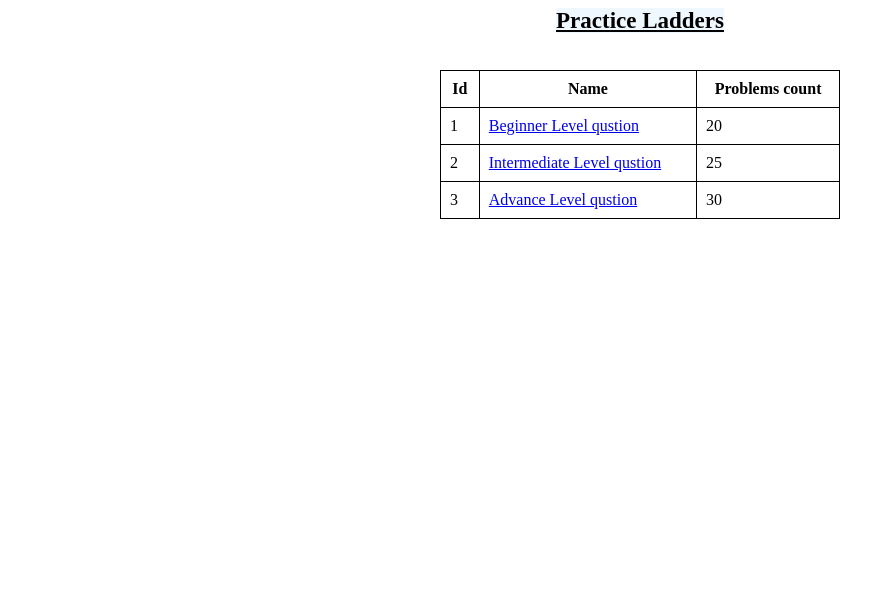
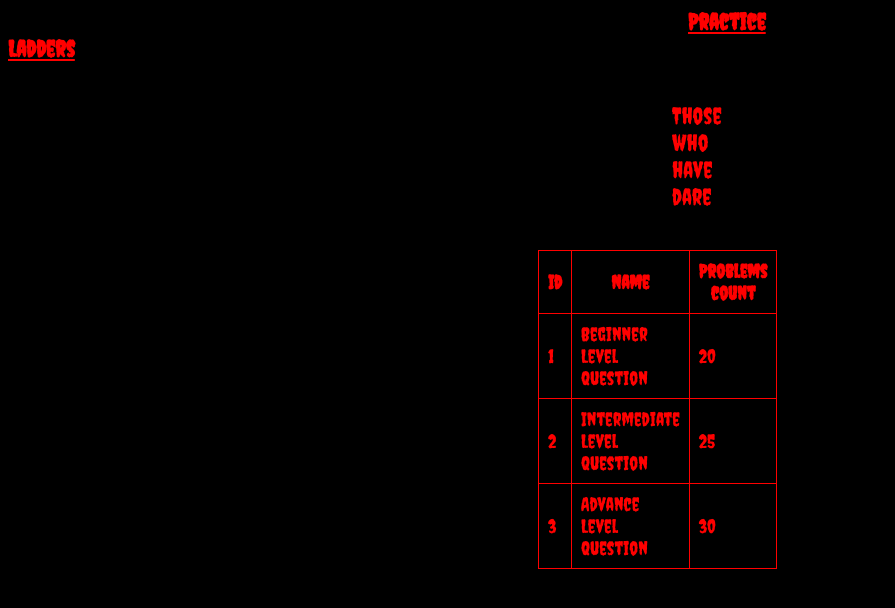
Before and after one commit to deevanshu-k/CodingLadder, a plain HTML site: page index.html in a window 1280 px wide. Shown: the whole page, without its empty margins (0-895 px from the left). Drawn offline with Linux system fonts and the light colour scheme.

Commit message:
bg coloer white to red font and color change

```diff
--- a/CSS/style.css
+++ b/CSS/style.css
@@ -1,39 +1,34 @@
-/* *{
-    margin: 0;
-    padding: 0;
-} */
-/* p{
-    justify-content: center;
-    align-items: center;
-    margin: 0 333px;
-} */
-.center {
-  display: flex;
-  flex-direction: column;
-  align-items: center;
-}
-table {
-  width: 400px;
-}
+@import url('https://fonts.googleapis.com/css2?family=Creepster&display=swap');
+
 u{
-    background-color: aliceblue;
-    color: black;
-    /* margin: 40px 80vh; */
+    margin: 40px 85vh;
     font-size: 23px;
-    /* text-align: justify; */
+    background-color: black;
+    color: red;
+  }
+  p{
+    margin: 40px 83vh;
+    font-size: 23px;
+    background-color: black;
+    color: red;
   }
 
   table, th, td {
-    border: 1px solid black;
+    border: 1px solid red;
     border-collapse: collapse;
     padding: 9px;
-    /* margin: 20px 530px; */
+    margin: 20px 530px;
+    background-color: black;
+    color: red;
   }
-  /* th, td {
-    padding: 5px;
-    text-align: center;
+   div{
+    font-family: 'Creepster', cursive;
+    font-size: 19px;
+   }
+   div a{
+    text-decoration: none;
+    color: red;
+   }
+  body{
+    background-color: black;
   }
-   */
-   /* p{
-    margin: 33px 666px;
-   } */
--- a/index.html
+++ b/index.html
@@ -12,14 +12,15 @@
     <link rel="stylesheet" href="Beginner/index.html">
     <link rel="stylesheet" href="Intermediate/first.html">
     <link rel="stylesheet" href="Advance/second.html">
+
+
   </head>
   <body>
     <div class="center">
       <b>
         <u> Practice Ladders</u>
       </b>
-      <br />
-      <br />
+      <p>Those who have dare</p>
       <table>
         <tbody>
           <tr>
@@ -30,21 +31,21 @@
           <tr>
             <td>1</td>
             <td>
-                <a href="Beginner/index.html">Beginner Level qustion </a>
+                <a href="Beginner/index.html">Beginner Level Question </a>
             </td>
             <td>20</td>
           </tr>
           <tr>
             <td>2</td>
             <td>
-                <a href="Intermediate/first.html">Intermediate Level qustion</a>
+                <a href="Intermediate/first.html">Intermediate Level Question</a>
             </td>
             <td>25</td>
           </tr>
           <tr>
             <td>3</td>
             <td>
-                <a href="Advance/second.html">Advance Level qustion</a>
+                <a href="Advance/second.html">Advance Level Question</a>
             </td>
             <td>30</td>
           </tr>
```
